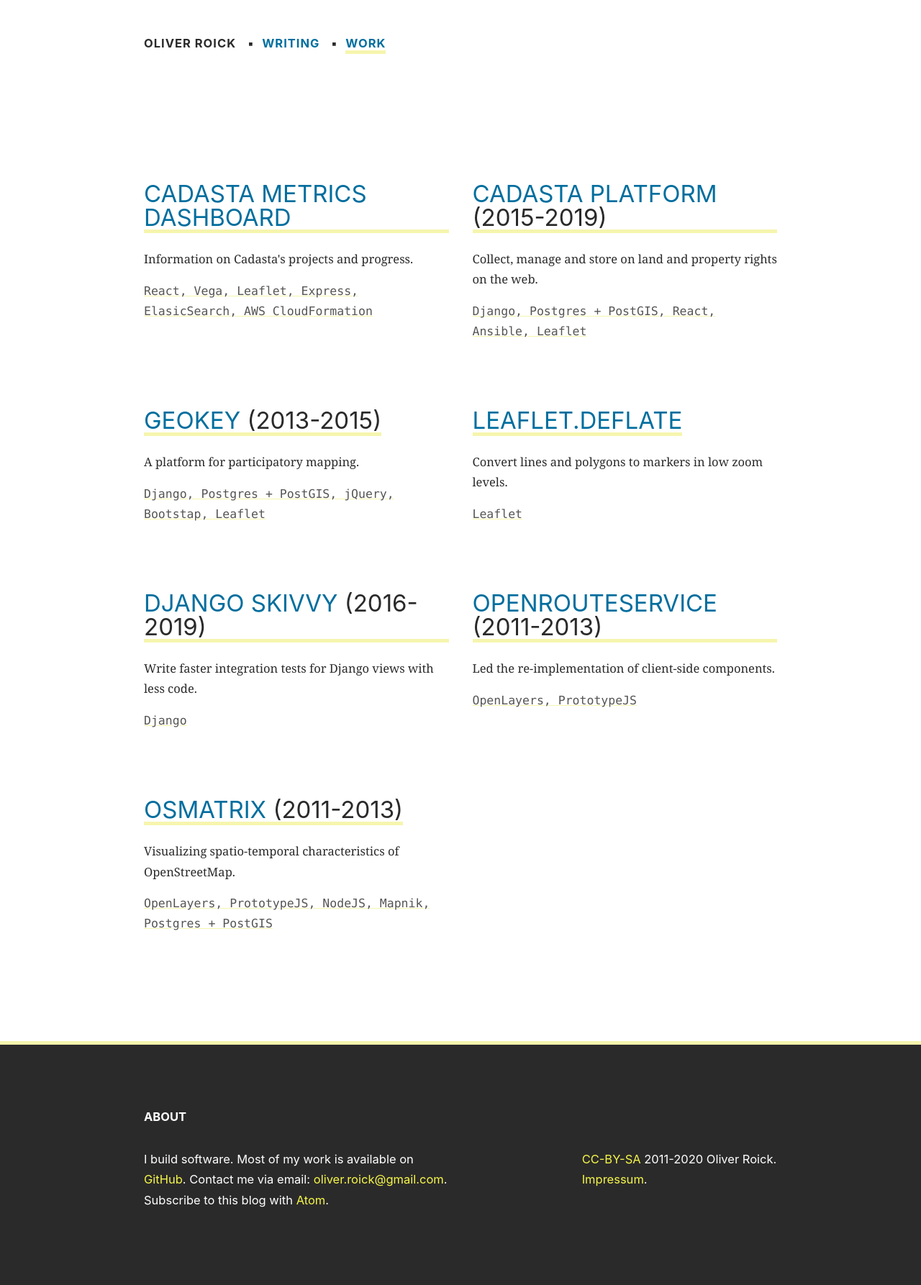
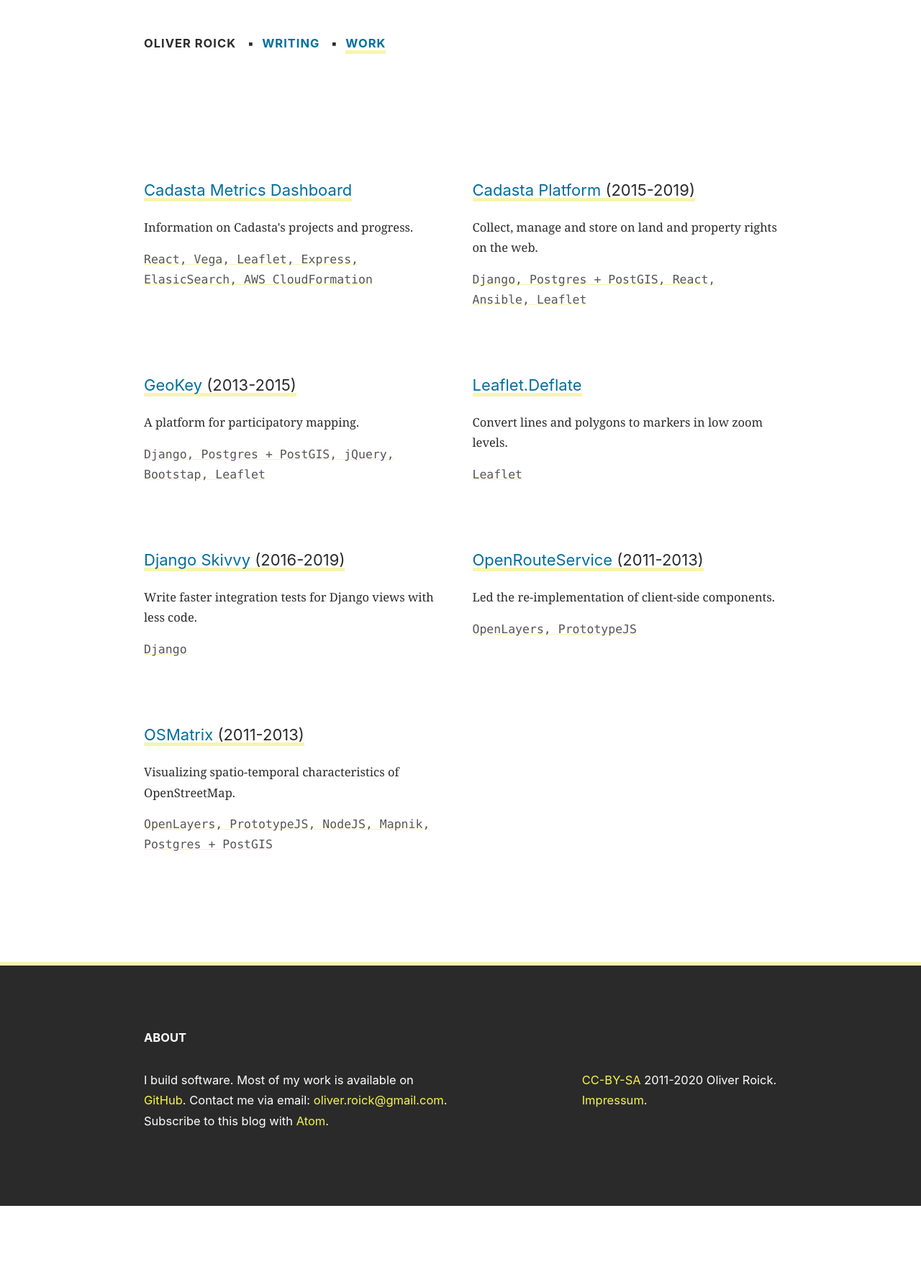
Before and after one commit to oliverroick/oliverroick.net, a Jekyll site: the page built from work.html, in a window 1280 px wide. Shown: the whole page at 72% size. Built offline with Jekyll 4.4.1, drawn with Linux system fonts in a browser that asks for light colours; after the commit the page ends 1676 px from its top, so only the background shows below that.

Commit message:
fix: header display on work page

```diff
--- a/css/roick.css
+++ b/css/roick.css
@@ -295,9 +295,11 @@
 
 ul.projects > li > h2 {
   font-weight: normal;
+  font-size: var(--base-size);
   line-height: 1;
   border-bottom: 5px solid var(--vanilla);
   display: inline-block;
+  text-transform: none;
 }
 
 ul.projects > li > h2 > a {
```
